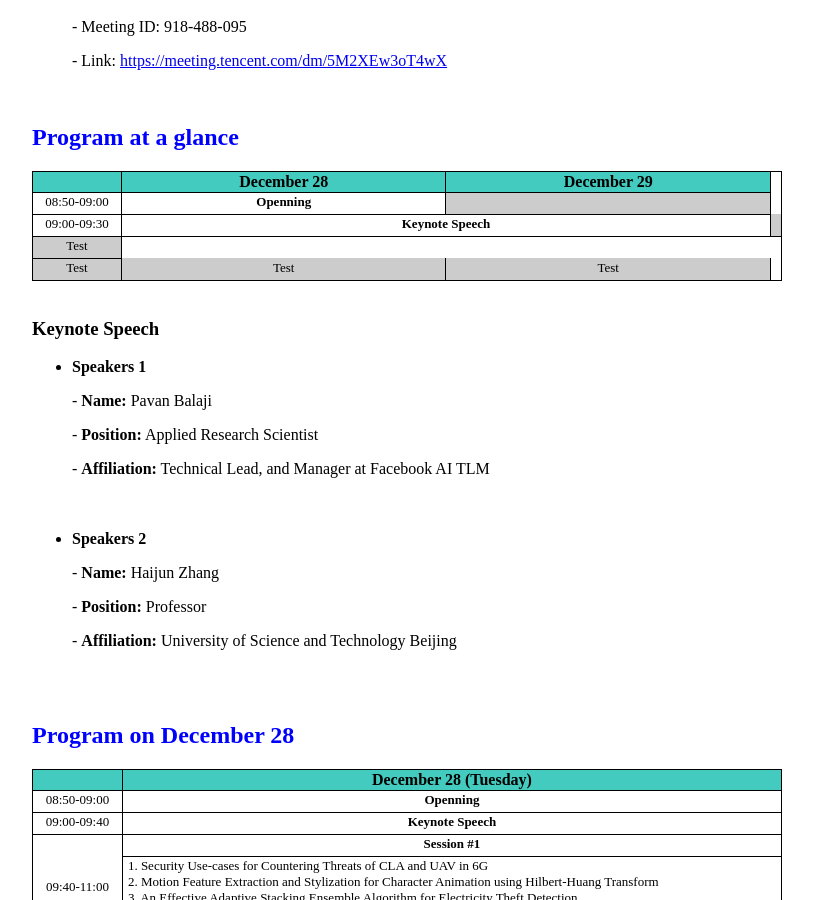
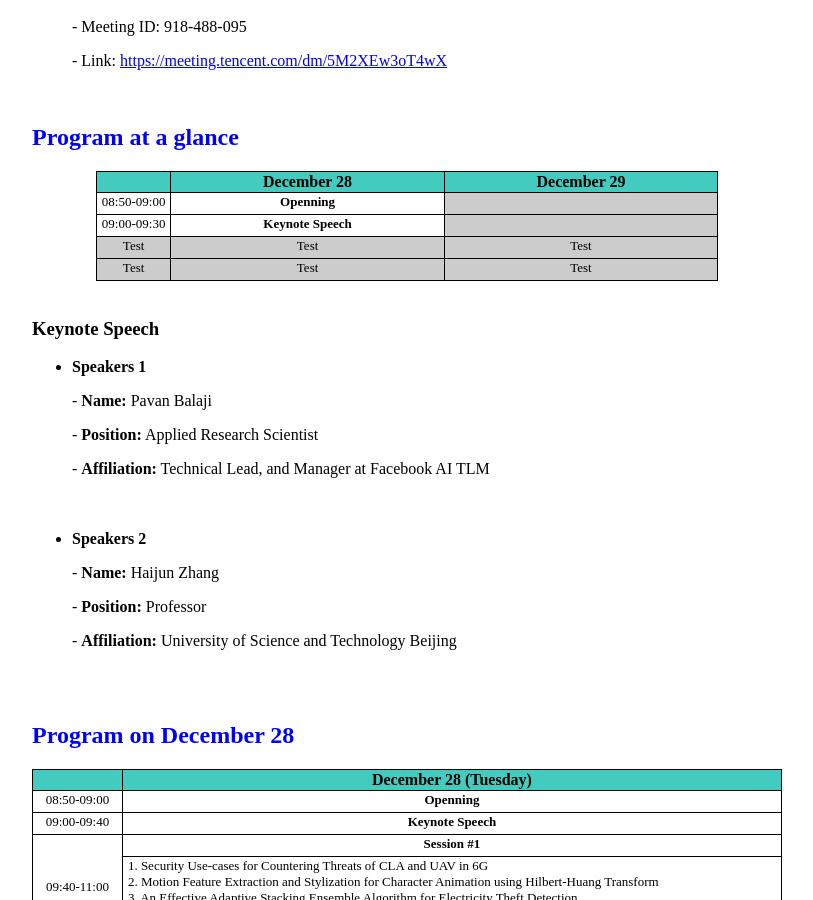
Before and after one commit to icea-conf/2021, a Jekyll site: the page built from program/index.html, in a window 1280 px wide and 900 px high, scrolled down 655 px. Shown: the whole window, without its empty margins (233-1046 px from the left). Built offline with Jekyll 4.4.1, drawn with Linux system fonts in a browser that asks for light colours.

Commit message:
Update index.html

```diff
--- a/program/index.html
+++ b/program/index.html
@@ -36,12 +36,14 @@ title: ACM ICEA 2021
                          </tr>
 
                          <tr>
-                              <td class="tcontent4" rawspan="2">09:00-09:30</td>
-                              <td class="tcontent4" rawspan="2" colspan="2"><b>Keynote Speech</b></td>
+                              <td class="tcontent4">09:00-09:30</td>
+                              <td class="tcontent4"><b>Keynote Speech</b></td>
                               <td class="tcontent4" style="background-color:#CCCCCC"></td>
                          </tr>
 
                          <tr>
+                              <td class="tcontent4" style="background-color:#CCCCCC">Test</td>
+                              <td class="tcontent4" style="background-color:#CCCCCC">Test</td>
                               <td class="tcontent4" style="background-color:#CCCCCC">Test</td>
                          </tr>
                          <tr>
```
